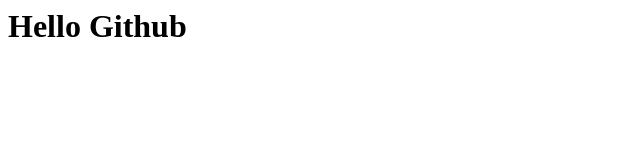
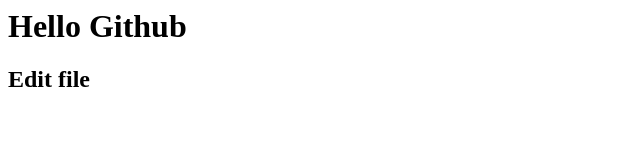
Before and after one commit to Darkjunkz/day11-baac-frontend, a plain HTML site: page index.html in a window 1280 px wide. Shown: the whole page, without its empty margins (0-640 px from the left). Drawn offline with Linux system fonts and the light colour scheme.

Commit message:
Update index.html

```diff
--- a/index.html
+++ b/index.html
@@ -1 +1,2 @@
 <h1>Hello Github</h1>
+<h2>Edit file</h2>
```
